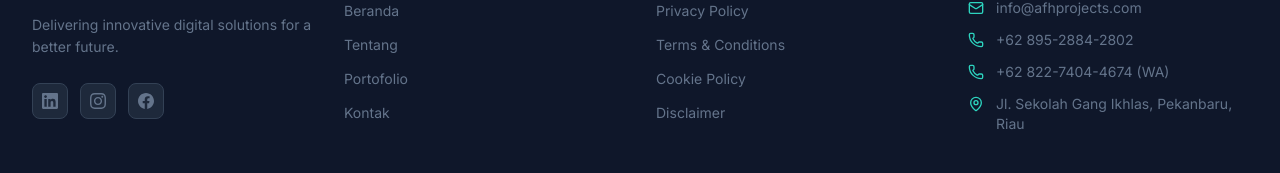
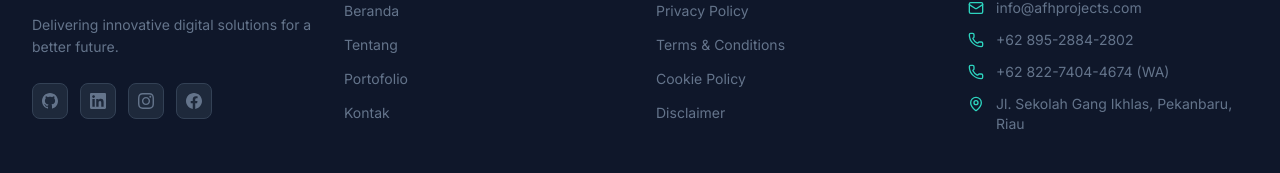
Before and after one commit to fharahap85/afh-projects, a Next.js app: page / in a window 1280 px wide. Shown: the part 2881-3054 px from the top of the page. Built offline with nearby package versions, Linux system fonts and the light colour scheme.

Commit message:
restore GitHub link in footer

```diff
--- a/components/Footer.js
+++ b/components/Footer.js
@@ -3,6 +3,12 @@
 import en from "../locales/en/common.json";
 import id from "../locales/id/common.json";
 import { Mail, Phone, MapPin, ArrowUpRight } from "lucide-react";
+
+const GithubIcon = () => (
+  <svg viewBox="0 0 24 24" fill="currentColor" className="w-4 h-4">
+    <path d="M12 0c-6.626 0-12 5.373-12 12 0 5.302 3.438 9.8 8.207 11.387.599.111.793-.261.793-.577v-2.234c-3.338.726-4.033-1.416-4.033-1.416-.546-1.387-1.333-1.756-1.333-1.756-1.089-.745.083-.729.083-.729 1.205.084 1.839 1.237 1.839 1.237 1.07 1.834 2.807 1.304 3.492.997.107-.775.418-1.305.762-1.604-2.665-.305-5.467-1.334-5.467-5.931 0-1.311.469-2.381 1.236-3.221-.124-.303-.535-1.524.117-3.176 0 0 1.008-.322 3.301 1.23.957-.266 1.983-.399 3.003-.404 1.02.005 2.047.138 3.006.404 2.291-1.552 3.297-1.23 3.297-1.23.653 1.653.242 2.874.118 3.176.77.84 1.235 1.911 1.235 3.221 0 4.609-2.807 5.624-5.479 5.921.43.372.823 1.102.823 2.222v3.293c0 .319.192.694.801.576 4.765-1.589 8.199-6.086 8.199-11.386 0-6.627-5.373-12-12-12z"/>
+  </svg>
+);
 
 const LinkedinIcon = () => (
   <svg viewBox="0 0 24 24" fill="currentColor" className="w-4 h-4">
@@ -41,6 +47,15 @@
               {t.footer_description || "Delivering innovative digital solutions for a better future."}
             </p>
             <div className="flex items-center gap-3">
+              <a
+                href="https://github.com/fharahap85"
+                target="_blank"
+                rel="noopener noreferrer"
+                className="w-9 h-9 rounded-lg bg-card-bg border border-card-border flex items-center justify-center text-muted hover:text-accent hover:border-accent/40 transition-colors"
+                aria-label="GitHub"
+              >
+                <GithubIcon />
+              </a>
               <a
                 href="https://www.linkedin.com/in/abdullah-fikri-harahap-916704110/"
                 target="_blank"
```
